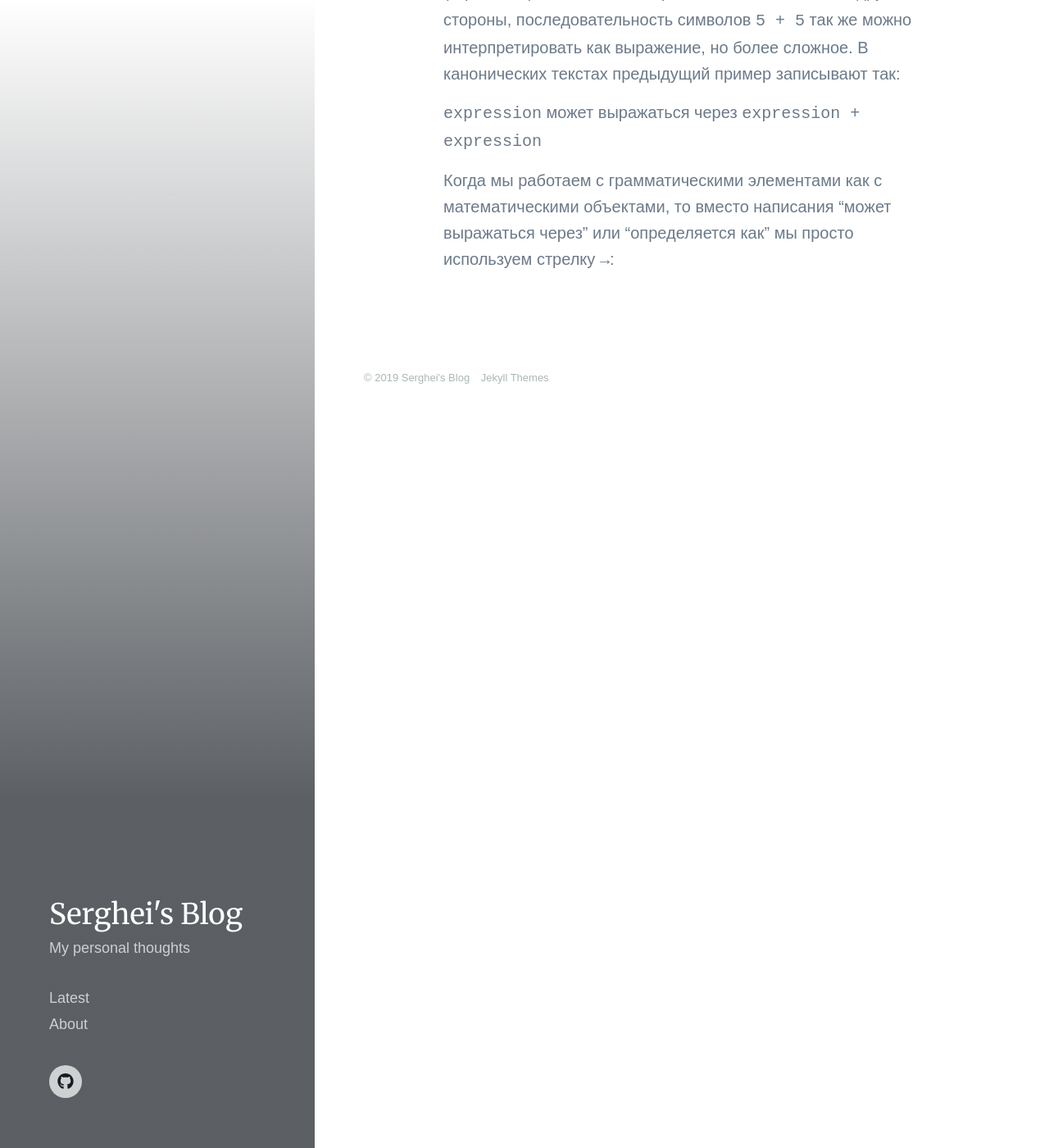
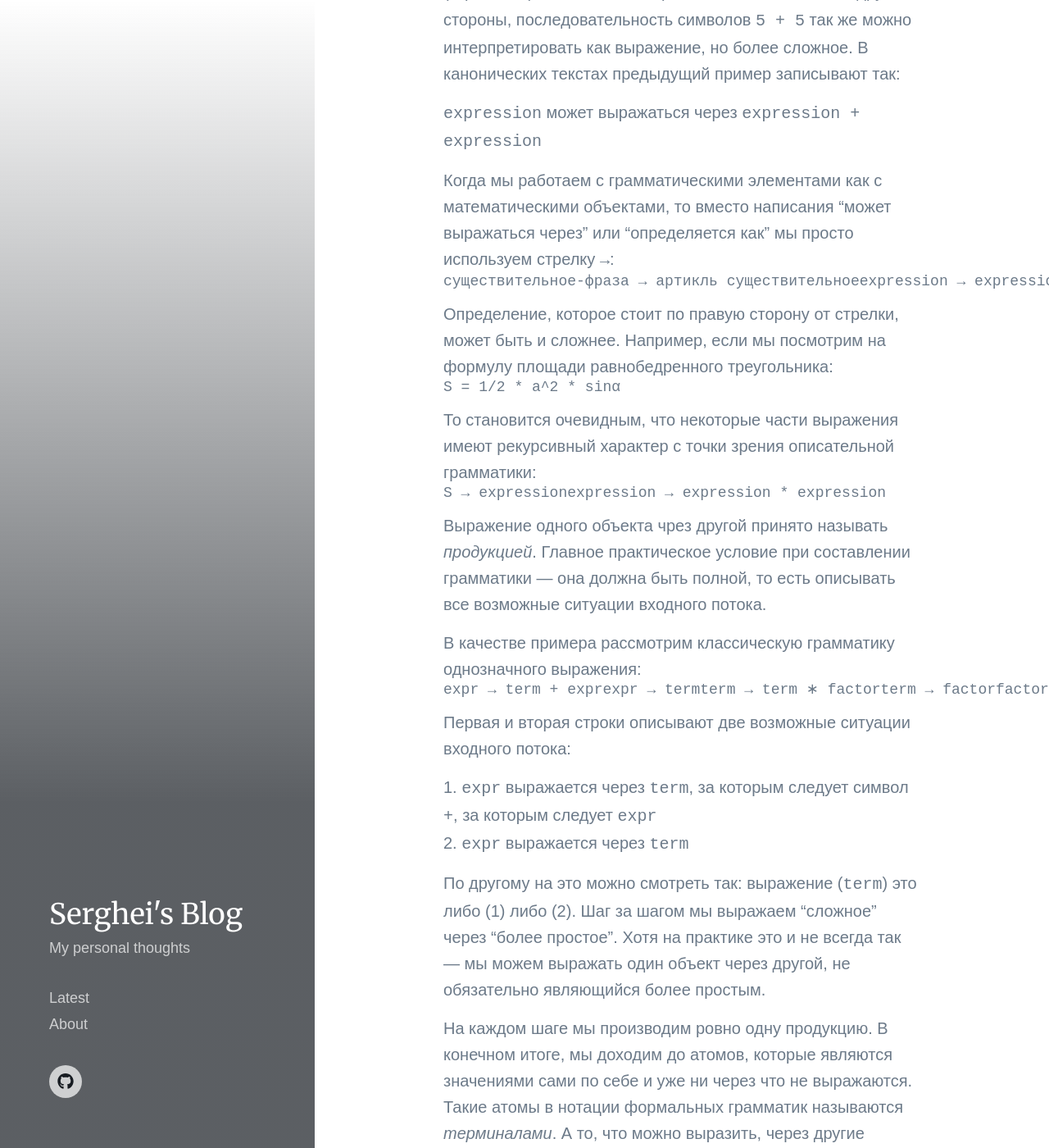
Before and after one commit to sergeyklay/blog, a Jekyll site: the page built from _posts/2019-03-19-язык-языков-часть-первая.md, in a window 1280 px wide and 1400 px high, scrolled down 5254 px. Shown: the whole window at 82% size. Built offline with Jekyll 4.4.1, drawn with Linux system fonts in a browser that asks for light colours; nearby versions of some CDN libraries; some web fonts are replaced; a style sheet for code colours, icons or effects is not loaded; some of the changed text lies outside the part shown.

Commit message:
Update Post “2019-03-19-язык-языков-часть-первая”

````diff
--- a/_posts/2019-03-19-язык-языков-часть-первая.md
+++ b/_posts/2019-03-19-язык-языков-часть-первая.md
@@ -77,3 +77,41 @@ excerpt: >-
 `expression` может выражаться через `expression + expression`
 
 Когда мы работаем с грамматическими элементами как с математическими объектами, то вместо написания "может выражаться через" или "определяется как" мы просто используем стрелку `→`:
+
+```
+существительное-фраза → артикль существительноеexpression → expression + expression
+```
+
+Определение, которое стоит по правую сторону от стрелки, может быть и сложнее. Например, если мы посмотрим на формулу площади равнобедренного треугольника:
+
+```
+S = 1/2 * a^2 * sinα
+```
+
+То становится очевидным, что некоторые части выражения имеют рекурсивный характер с точки зрения описательной грамматики:
+
+```
+S → expressionexpression → expression * expression
+```
+
+Выражение одного объекта чрез другой принято называть _продукцией_. Главное практическое условие при составлении грамматики — она должна быть полной, то есть описывать все возможные ситуации входного потока.
+
+В качестве примера рассмотрим классическую грамматику однозначного выражения:
+
+```
+expr → term + exprexpr → termterm → term ∗ factorterm → factorfactor → (expr)factor → constconst → integer
+```
+
+Первая и вторая строки описывают две возможные ситуации входного потока:
+
+1. `expr` выражается через `term`, за которым следует символ `+`, за которым следует `expr`
+2. `expr` выражается через `term`
+
+По другому на это можно смотреть так: выражение (`term`) это либо (1) либо (2). Шаг за шагом мы выражаем "сложное" через "более простое". Хотя на практике это и не всегда так — мы можем выражать один объект через другой, не обязательно являющийся более простым.
+
+На каждом шаге мы производим ровно одну продукцию. В конечном итоге, мы доходим до атомов, которые являются значениями сами по себе и уже ни через что не выражаются. Такие атомы в нотации формальных грамматик называются _терминалами_. А то, что можно выразить, через другие объекты, называется _нетерминалами_.
+
+Выведем правило:
+
+* **Терминал** (_терминальный символ_) — объект, непосредственно присутствующий в словах языка, соответствующего грамматике, и имеющий конкретное, неизменяемое значение.
+* **Нетерминал** (_нетерминальный символ_) — объект, обозначающий какую-либо сущность языка (например: формула, арифметическое выражение, команда) и не имеющий конкретного символьного  значения.
````
